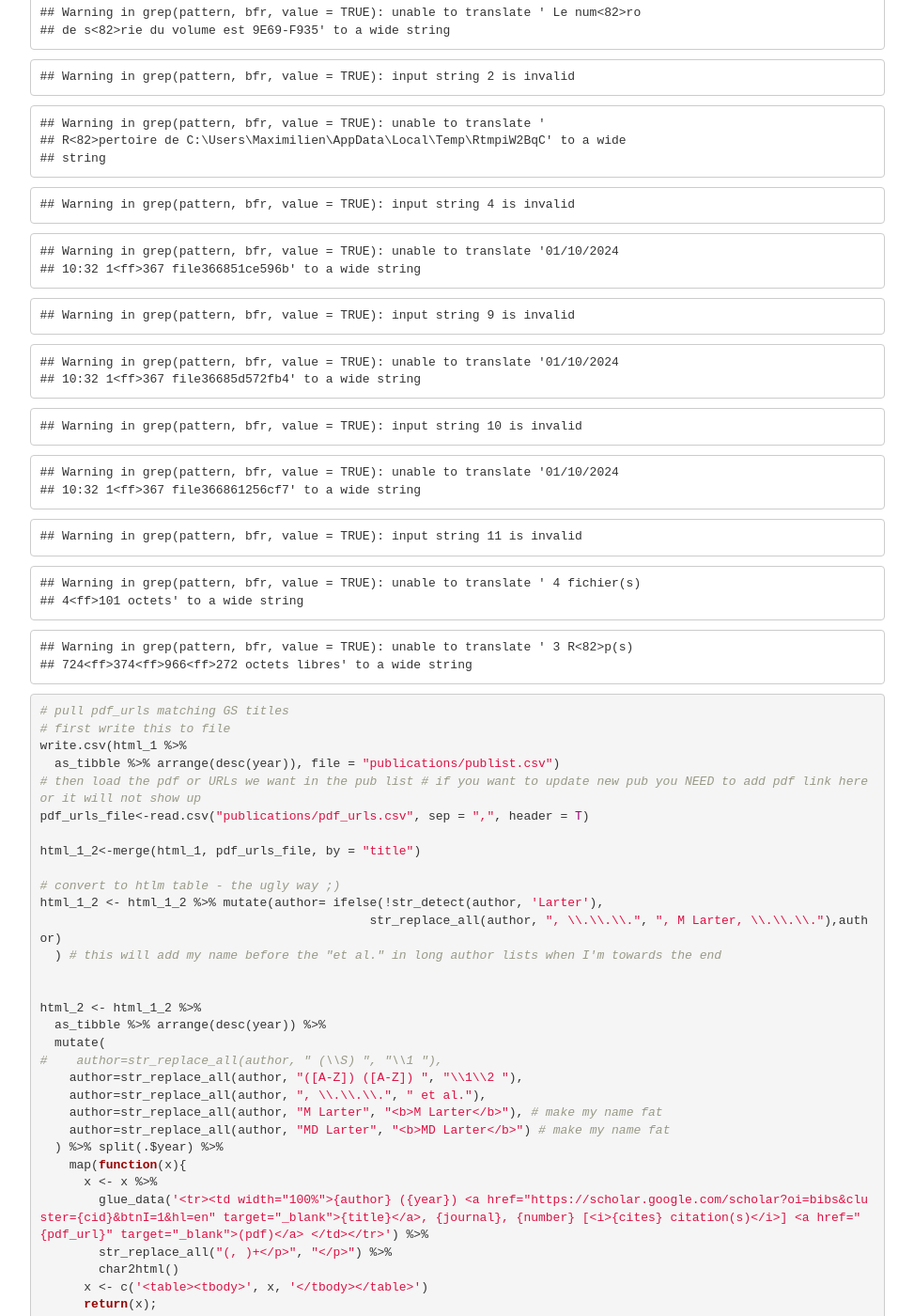
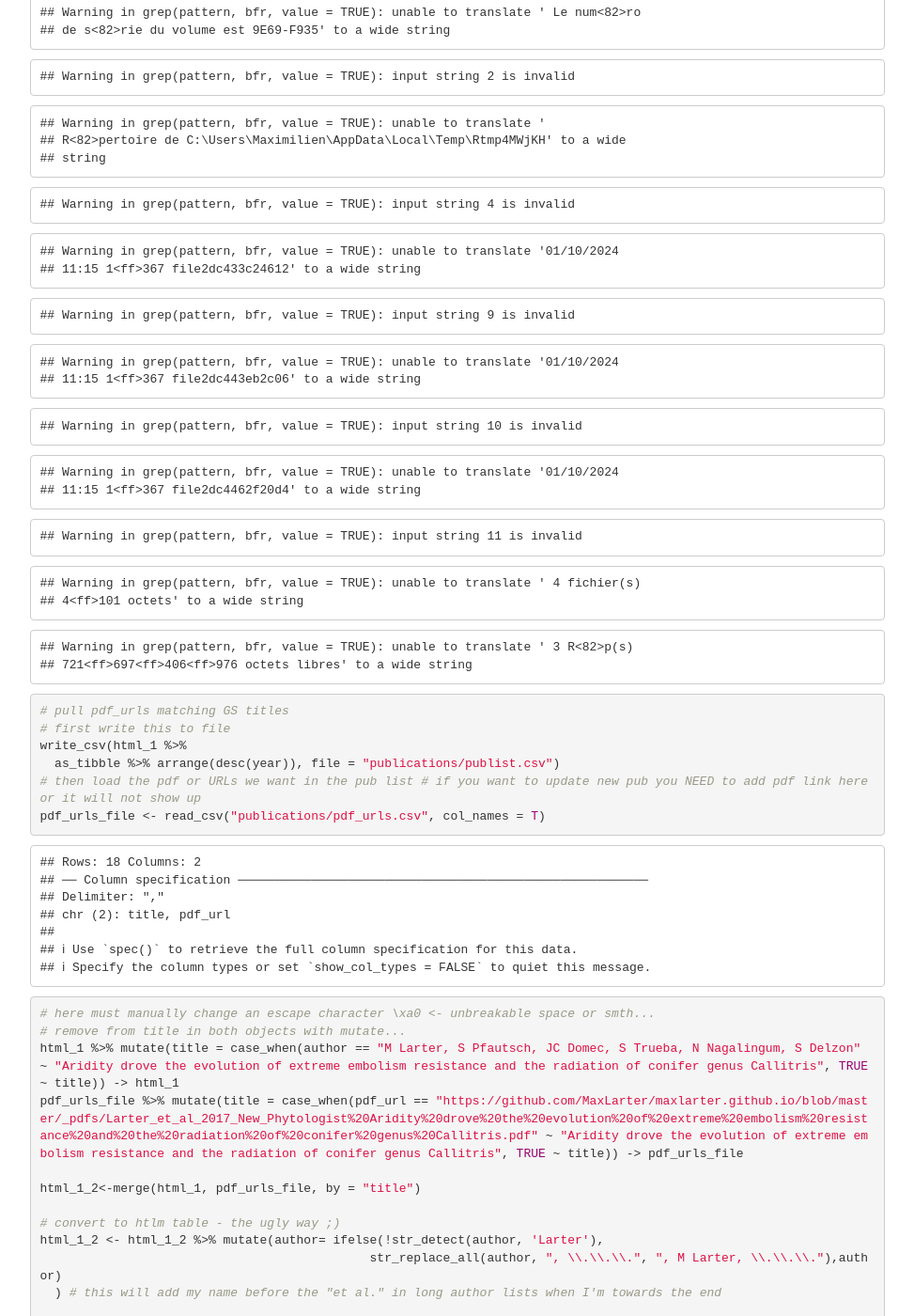
Before and after one commit to MaxLarter/maxlarter.github.io, a Jekyll site: the page make-pub-list.html, which Jekyll copies as it is, in a window 1280 px wide and 1400 px high, scrolled down 533 px. Shown: the whole window at 94% size, without its empty margins (153-1126 px from the left). Built offline with Jekyll 4.4.1, drawn with Linux system fonts in a browser that asks for light colours.

Commit message:
fix pub list
weird character failing R script to pull pubs from google scholar

```diff
--- a/make-pub-list.html
+++ b/make-pub-list.html
@@ -359,9 +359,9 @@
 <pre class="r"><code># escape some special chars, german umlauts, ...
 char2html &lt;- function(x){
   dictionary &lt;- data.frame(
-    symbol = c(&quot;ä&quot;,&quot;ö&quot;,&quot;ü&quot;,&quot;Ä&quot;, &quot;Ö&quot;, &quot;Ü&quot;, &quot;ß&quot;, &quot;á&quot;, &quot;ñ&quot;, &quot;é&quot;, &quot;è&quot;, &quot;«&quot;, &quot;»&quot;, &quot;à&quot;),
+    symbol = c(&quot;ä&quot;,&quot;ö&quot;,&quot;ü&quot;,&quot;Ä&quot;, &quot;Ö&quot;, &quot;Ü&quot;, &quot;ß&quot;, &quot;á&quot;, &quot;ñ&quot;, &quot;é&quot;, &quot;è&quot;, &quot;«&quot;, &quot;»&quot;, &quot;à&quot;, &quot;xa0&quot;),
     html = c(&quot;&amp;auml;&quot;,&quot;&amp;ouml;&quot;, &quot;&amp;uuml;&quot;,&quot;&amp;Auml;&quot;,
-             &quot;&amp;Ouml;&quot;, &quot;&amp;Uuml;&quot;,&quot;&amp;szlig;&quot;, &quot;&amp;aacute;&quot;, &quot;&amp;ntilde;&quot;, &quot;&amp;eacute;&quot;, &quot;&amp;egrave;&quot;, &quot;&amp;laquo;&quot;, &quot;&amp;raquo;&quot;, &quot;&amp;agrave;&quot;))
+             &quot;&amp;Ouml;&quot;, &quot;&amp;Uuml;&quot;,&quot;&amp;szlig;&quot;, &quot;&amp;aacute;&quot;, &quot;&amp;ntilde;&quot;, &quot;&amp;eacute;&quot;, &quot;&amp;egrave;&quot;, &quot;&amp;laquo;&quot;, &quot;&amp;raquo;&quot;, &quot;&amp;agrave;&quot;, &quot; &quot;))
   for(i in 1:dim(dictionary)[1]){
     x &lt;- gsub(dictionary$symbol[i],dictionary$html[i],x)
   }
@@ -377,28 +377,39 @@
 ## de s&lt;82&gt;rie du volume est 9E69-F935&#39; to a wide string</code></pre>
 <pre><code>## Warning in grep(pattern, bfr, value = TRUE): input string 2 is invalid</code></pre>
 <pre><code>## Warning in grep(pattern, bfr, value = TRUE): unable to translate &#39;
-## R&lt;82&gt;pertoire de C:\Users\Maximilien\AppData\Local\Temp\RtmpiW2BqC&#39; to a wide
+## R&lt;82&gt;pertoire de C:\Users\Maximilien\AppData\Local\Temp\Rtmp4MWjKH&#39; to a wide
 ## string</code></pre>
 <pre><code>## Warning in grep(pattern, bfr, value = TRUE): input string 4 is invalid</code></pre>
 <pre><code>## Warning in grep(pattern, bfr, value = TRUE): unable to translate &#39;01/10/2024
-## 10:32 1&lt;ff&gt;367 file366851ce596b&#39; to a wide string</code></pre>
+## 11:15 1&lt;ff&gt;367 file2dc433c24612&#39; to a wide string</code></pre>
 <pre><code>## Warning in grep(pattern, bfr, value = TRUE): input string 9 is invalid</code></pre>
 <pre><code>## Warning in grep(pattern, bfr, value = TRUE): unable to translate &#39;01/10/2024
-## 10:32 1&lt;ff&gt;367 file36685d572fb4&#39; to a wide string</code></pre>
+## 11:15 1&lt;ff&gt;367 file2dc443eb2c06&#39; to a wide string</code></pre>
 <pre><code>## Warning in grep(pattern, bfr, value = TRUE): input string 10 is invalid</code></pre>
 <pre><code>## Warning in grep(pattern, bfr, value = TRUE): unable to translate &#39;01/10/2024
-## 10:32 1&lt;ff&gt;367 file366861256cf7&#39; to a wide string</code></pre>
+## 11:15 1&lt;ff&gt;367 file2dc4462f20d4&#39; to a wide string</code></pre>
 <pre><code>## Warning in grep(pattern, bfr, value = TRUE): input string 11 is invalid</code></pre>
 <pre><code>## Warning in grep(pattern, bfr, value = TRUE): unable to translate &#39; 4 fichier(s)
 ## 4&lt;ff&gt;101 octets&#39; to a wide string</code></pre>
 <pre><code>## Warning in grep(pattern, bfr, value = TRUE): unable to translate &#39; 3 R&lt;82&gt;p(s)
-## 724&lt;ff&gt;374&lt;ff&gt;966&lt;ff&gt;272 octets libres&#39; to a wide string</code></pre>
+## 721&lt;ff&gt;697&lt;ff&gt;406&lt;ff&gt;976 octets libres&#39; to a wide string</code></pre>
 <pre class="r"><code># pull pdf_urls matching GS titles
 # first write this to file
-write.csv(html_1 %&gt;%
+write_csv(html_1 %&gt;%
   as_tibble %&gt;% arrange(desc(year)), file = &quot;publications/publist.csv&quot;)
 # then load the pdf or URLs we want in the pub list # if you want to update new pub you NEED to add pdf link here or it will not show up
-pdf_urls_file&lt;-read.csv(&quot;publications/pdf_urls.csv&quot;, sep = &quot;,&quot;, header = T)
+pdf_urls_file &lt;- read_csv(&quot;publications/pdf_urls.csv&quot;, col_names = T)</code></pre>
+<pre><code>## Rows: 18 Columns: 2
+## ── Column specification ────────────────────────────────────────────────────────
+## Delimiter: &quot;,&quot;
+## chr (2): title, pdf_url
+##
+## ℹ Use `spec()` to retrieve the full column specification for this data.
+## ℹ Specify the column types or set `show_col_types = FALSE` to quiet this message.</code></pre>
+<pre class="r"><code># here must manually change an escape character \xa0 &lt;- unbreakable space or smth...
+# remove from title in both objects with mutate...
+html_1 %&gt;% mutate(title = case_when(author == &quot;M Larter, S Pfautsch, JC Domec, S Trueba, N Nagalingum, S Delzon&quot; ~ &quot;Aridity drove the evolution of extreme embolism resistance and the radiation of conifer genus Callitris&quot;, TRUE ~ title)) -&gt; html_1
+pdf_urls_file %&gt;% mutate(title = case_when(pdf_url == &quot;https://github.com/MaxLarter/maxlarter.github.io/blob/master/_pdfs/Larter_et_al_2017_New_Phytologist%20Aridity%20drove%20the%20evolution%20of%20extreme%20embolism%20resistance%20and%20the%20radiation%20of%20conifer%20genus%20Callitris.pdf&quot; ~ &quot;Aridity drove the evolution of extreme embolism resistance and the radiation of conifer genus Callitris&quot;, TRUE ~ title)) -&gt; pdf_urls_file
 
 html_1_2&lt;-merge(html_1, pdf_urls_file, by = &quot;title&quot;)
 
--- a/publications/publications.html
+++ b/publications/publications.html
@@ -43,7 +43,7 @@
 <p><i>Last updated 01/10/2024 &ndash; Pulled automatically from my <a href="https://scholar.google.com/citations?user=-WJKy_EAAAAJ&hl=en">Google Scholar profile</a>. See <a href="https://thackl.github.io/automatically-update-publications-with-R-scholar" target="_blank">this post</a> for how it works. See the code adapted to my usage <a href = "https://github.com/MaxLarter/maxlarter.github.io/blob/master/.R.Rmd" target="_blank">here</a>.</i></p>
 <h3>2024</h3>
 <table><tbody>
-<tr><td width="100%">G Bortolami, TA de Werk, <b>M Larter</b>, A Thonglim, B Mueller-Roeber et al. (2024) <a href="https://scholar.google.com/scholar?oi=bibs&cluster=NA&btnI=1&hl=en" target="_blank">Integrating Gene Expression Analysis and Ecophysiological Responses to Water Deficit in Leaves of Tomato Plants</a>, bioRxiv, 2024.07. 05.602262 [<i>0 citation(s)</i>] <a href=" https://github.com/MaxLarter/maxlarter.github.io/blob/master/_pdfs/Bortolami_tomato_drought_bioRxiv.pdf" target="_blank">(pdf)</a> </td></tr>
+<tr><td width="100%">G Bortolami, TA de Werk, <b>M Larter</b>, A Thonglim, B Mueller-Roeber et al. (2024) <a href="https://scholar.google.com/scholar?oi=bibs&cluster=NA&btnI=1&hl=en" target="_blank">Integrating Gene Expression Analysis and Ecophysiological Responses to Water Deficit in Leaves of Tomato Plants</a>, bioRxiv, 2024.07. 05.602262 [<i>0 citation(s)</i>] <a href="https://github.com/MaxLarter/maxlarter.github.io/blob/master/_pdfs/Bortolami_tomato_drought_bioRxiv.pdf" target="_blank">(pdf)</a> </td></tr>
 </tbody></table>
 <h3>2023</h3>
 <table><tbody>
@@ -53,7 +53,7 @@
 <h3>2021</h3>
 <table><tbody>
 <tr><td width="100%">A Thonglim, S Delzon, <b>M Larter</b>, O Karami, A Rahimi, R Offringa et al. (2021) <a href="https://scholar.google.com/scholar?oi=bibs&cluster=13103301200659352263&btnI=1&hl=en" target="_blank">Intervessel pit membrane thickness best explains variation in embolism resistance amongst stems of Arabidopsis thaliana accessions</a>, Annals of Botany, 128 (2), 171-182 [<i>35 citation(s)</i>] <a href="https://github.com/MaxLarter/maxlarter.github.io/blob/master/_pdfs/Thonglim%20et%20al%202020%20AOB.pdf" target="_blank">(pdf)</a> </td></tr>
-<tr><td width="100%">A Hooft van Huysduynen, S Janssens, V Merckx, R Vos, L Valente, <b>M Larter</b> et al. (2021) <a href="https://scholar.google.com/scholar?oi=bibs&cluster=2418848309487849389&btnI=1&hl=en" target="_blank">Temporal and palaeoclimatic context of the evolution of insular woodiness in the Canary Islands</a>, Ecology and Evolution, 11 (17), 12220-12231 [<i>21 citation(s)</i>] <a href=" https://github.com/MaxLarter/maxlarter.github.io/blob/master/_pdfs/Hooft%20et%20al%202021%20ECE%20-%20Canaries.pdf" target="_blank">(pdf)</a> </td></tr>
+<tr><td width="100%">A Hooft van Huysduynen, S Janssens, V Merckx, R Vos, L Valente, <b>M Larter</b> et al. (2021) <a href="https://scholar.google.com/scholar?oi=bibs&cluster=2418848309487849389&btnI=1&hl=en" target="_blank">Temporal and palaeoclimatic context of the evolution of insular woodiness in the Canary Islands</a>, Ecology and Evolution, 11 (17), 12220-12231 [<i>21 citation(s)</i>] <a href="https://github.com/MaxLarter/maxlarter.github.io/blob/master/_pdfs/Hooft%20et%20al%202021%20ECE%20-%20Canaries.pdf" target="_blank">(pdf)</a> </td></tr>
 </tbody></table>
 <h3>2019</h3>
 <table><tbody>
@@ -66,6 +66,7 @@
 </tbody></table>
 <h3>2017</h3>
 <table><tbody>
+<tr><td width="100%"><b>M Larter</b>, S Pfautsch, JC Domec, S Trueba, N Nagalingum, S Delzon (2017) <a href="https://scholar.google.com/scholar?oi=bibs&cluster=4804134455145345797&btnI=1&hl=en" target="_blank">Aridity drove the evolution of extreme embolism resistance and the radiation of conifer genus Callitris</a>, New Phytologist, 215 (1), 97-112 [<i>176 citation(s)</i>] <a href="https://github.com/MaxLarter/maxlarter.github.io/blob/master/_pdfs/Larter_et_al_2017_New_Phytologist%20Aridity%20drove%20the%20evolution%20of%20extreme%20embolism%20resistance%20and%20the%20radiation%20of%20conifer%20genus%20Callitris.pdf" target="_blank">(pdf)</a> </td></tr>
 <tr><td width="100%">C S&aacute;enz-Romero, <b>M Larter</b>, N Gonz&aacute;lez-Mu&ntilde;oz, C Wehenkel et al. (2017) <a href="https://scholar.google.com/scholar?oi=bibs&cluster=5266428869511454346&btnI=1&hl=en" target="_blank">Mexican conifers differ in their capacity to face climate change</a>, Journal of Plant Hydraulics, 4, e003 [<i>13 citation(s)</i>] <a href="https://github.com/MaxLarter/maxlarter.github.io/blob/master/_pdfs/Saenz-Romero%20et%20al.%202017%20JPH%20Mexican%20conifers%20differ%20in%20their%20capacity%20to%20face%20climate%20change.pdf" target="_blank">(pdf)</a> </td></tr>
 </tbody></table>
 <h3>2016</h3>
```
Also changed, not shown: make pub list.Rmd (+9 -4 lines), publications/publist.csv (+20 -20 lines).
